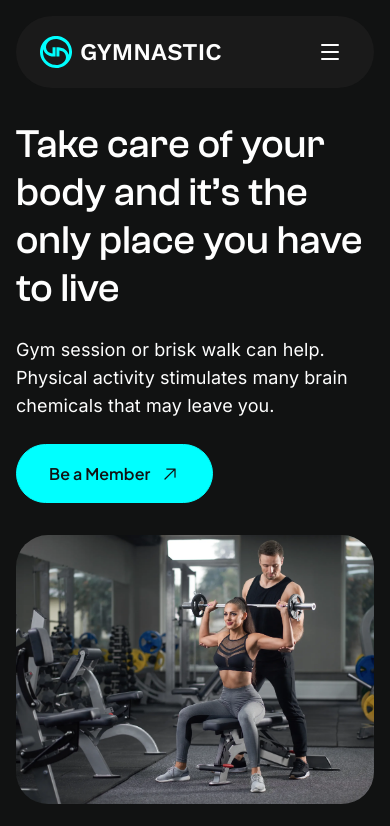
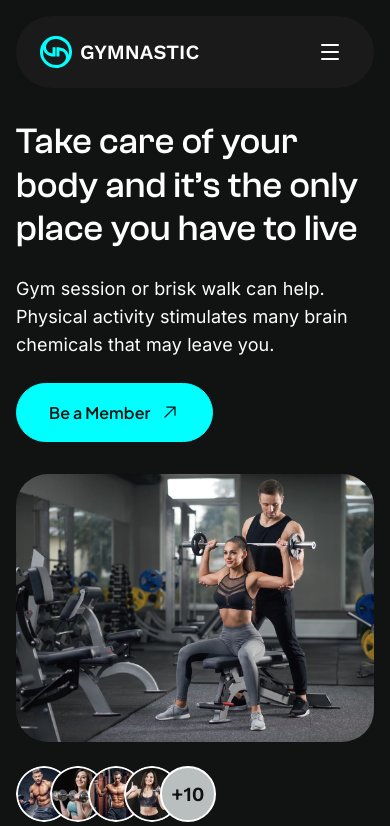
Before and after one commit to nooruiux/Fitness-Training-Website, a Next.js app: page / in a window 390 px wide. Shown: the top 826 px of the page. Built offline with nearby package versions, Linux system fonts and the light colour scheme; no server answers.

Commit message:
feat(responsive): fluid type and spacing tokens, gutter, safe areas and 14px phone copy

```diff
--- a/src/app/globals.css
+++ b/src/app/globals.css
@@ -43,21 +43,26 @@
   /* Letter-spacing used across every Figma text style */
   --tracking-figma: 0.005em;
 
-  /* Type scale */
-  --text-display: 3.5rem; /* 56 */
-  --text-display--line-height: 4.1875rem; /* 67 */
+  /* Breakpoints (sm 640, md 768, lg 1024, xl 1280, 2xl 1536 are Tailwind defaults) */
+  --breakpoint-xs: 23.4375rem; /* 375 */
+
+  /* Type scale — fluid from 375px to 1280px, reaching the exact Figma size at 1280 and above.
+     slope = (max − min) / 905px; +0.01rem on the intercept so 1280 clamps exactly to the max.
+     Line-heights keep the Figma ratio. */
+  --text-display: clamp(2.25rem, 1.7421rem + 2.2099vw, 3.5rem); /* 36 → 56 */
+  --text-display--line-height: calc(67 / 56); /* 67 at 56 */
   --text-display--letter-spacing: 0.005em;
-  --text-h2: 3rem; /* 48 */
-  --text-h2--line-height: 3.5rem; /* 56 */
+  --text-h2: clamp(2rem, 1.5956rem + 1.768vw, 3rem); /* 32 → 48 */
+  --text-h2--line-height: calc(56 / 48);
   --text-h2--letter-spacing: 0.005em;
-  --text-h3: 2.5rem; /* 40 */
-  --text-h3--line-height: 3rem; /* 48 */
+  --text-h3: clamp(1.75rem, 1.4492rem + 1.326vw, 2.5rem); /* 28 → 40 */
+  --text-h3--line-height: 1.2; /* 48 at 40 */
   --text-h3--letter-spacing: 0.005em;
-  --text-h4: 1.75rem; /* 28 */
-  --text-h4--line-height: 2.25rem; /* 36 */
+  --text-h4: clamp(1.375rem, 1.2296rem + 0.663vw, 1.75rem); /* 22 → 28 */
+  --text-h4--line-height: calc(36 / 28);
   --text-h4--letter-spacing: 0.005em;
-  --text-h5: 1.5rem; /* 24 */
-  --text-h5--line-height: 2rem; /* 32 */
+  --text-h5: clamp(1.25rem, 1.1564rem + 0.442vw, 1.5rem); /* 20 → 24 */
+  --text-h5--line-height: calc(32 / 24);
   --text-h5--letter-spacing: 0.005em;
   --text-h6: 1.25rem; /* 20 */
   --text-h6--line-height: 1.75rem; /* 28 */
@@ -99,9 +104,42 @@
   --blur-glass: 12px;
   --shadow-none: 0 0 #0000;
 
+  /* Fluid section spacing (56px on phones → Figma value at 1280 and above) */
+  --spacing-section: clamp(3.5rem, 1.8525rem + 7.0718vw, 7.5rem); /* 56 → 120 */
+  --spacing-section-hero: clamp(3.5rem, 1.9563rem + 6.6298vw, 7.25rem); /* 56 → 116 */
+  --spacing-section-sm: clamp(3.5rem, 2.8885rem + 2.6519vw, 5rem); /* 56 → 80 */
+
   /* Layout */
   --container-page: 75rem; /* 1200 */
   --container-testimonial: 75.375rem; /* 1206 */
+}
+
+/* Page gutter: 16 (<640) → 24 (640–1023) → 32 (1024–1279) → 0 (1280+, 1200px container). */
+:root {
+  --gutter: 1rem;
+}
+@media (width >= 40rem) {
+  :root {
+    --gutter: 1.5rem;
+  }
+}
+@media (width >= 64rem) {
+  :root {
+    --gutter: 2rem;
+  }
+}
+@media (width >= 80rem) {
+  :root {
+    --gutter: 0rem;
+  }
+}
+
+/* Phones (portrait, or landscape with a short viewport): 12px copy is raised to 14px.
+   Tablets and desktop keep Figma's 12px. */
+@media (width < 48rem), (orientation: landscape) and (max-height: 32rem) {
+  :root {
+    --text-body-sm: 0.875rem;
+  }
 }
 
 @layer base {
@@ -136,6 +174,12 @@
   }
 }
 
+/* Container side padding: the gutter, or the device safe area when that is larger. */
+@utility px-gutter {
+  padding-left: max(var(--gutter), env(safe-area-inset-left));
+  padding-right: max(var(--gutter), env(safe-area-inset-right));
+}
+
 @utility mask-hero-notch {
   mask-image: url("/masks/hero-notch.svg");
   mask-size: 100% 100%;
--- a/src/app/layout.tsx
+++ b/src/app/layout.tsx
@@ -28,6 +28,7 @@ export const metadata: Metadata = {
 export const viewport: Viewport = {
   themeColor: "#111212",
   colorScheme: "dark",
+  viewportFit: "cover", // lets env(safe-area-inset-*) report the notch / home-indicator insets
 };
 
 const jsonLd = {
--- a/src/components/sections/CTA.tsx
+++ b/src/components/sections/CTA.tsx
@@ -6,14 +6,14 @@ import { cta } from "@/data/cta";
 
 export function CTA() {
   return (
-    <section aria-labelledby="cta-heading" className="py-20 xl:py-30">
+    <section aria-labelledby="cta-heading" className="py-section">
       <Container>
         <Reveal className="relative flex flex-col items-center gap-8 overflow-hidden rounded-4xl px-6 pt-10 md:px-12 xl:block xl:h-93 xl:overflow-visible xl:rounded-none xl:p-0">
           <div aria-hidden className="bg-cta-gradient absolute inset-0 xl:mask-cta-notch" />
 
           <div className="relative flex flex-col items-start gap-10 self-stretch xl:absolute xl:top-20.5 xl:left-24">
             <div className="flex flex-col gap-5 text-grey-700">
-              <h2 id="cta-heading" className="font-display text-h4 font-medium md:text-h3 xl:whitespace-nowrap">
+              <h2 id="cta-heading" className="font-display text-h3 font-medium xl:whitespace-nowrap">
                 {cta.heading}
               </h2>
               <p className="text-body-xl xl:w-115.25">{cta.text}</p>
--- a/src/components/sections/Hero.tsx
+++ b/src/components/sections/Hero.tsx
@@ -33,10 +33,10 @@ function TrainersBadge() {
 
 export function Hero() {
   return (
-    <section id="home" aria-labelledby="hero-heading" className="scroll-mt-28 pt-8 pb-20 xl:pt-16 xl:pb-29">
+    <section id="home" aria-labelledby="hero-heading" className="scroll-mt-28 pt-8 pb-section-hero xl:pt-16">
       <Container>
         <div className="relative z-10 flex flex-col gap-6 short:flex-row short:gap-8 xl:flex-row xl:gap-21.75">
-          <h1 id="hero-heading" className="font-display text-h3 font-medium text-white short:w-1/2 short:shrink-0 md:text-display xl:w-142.75">
+          <h1 id="hero-heading" className="font-display text-display font-medium text-white short:w-1/2 short:shrink-0 xl:w-142.75">
             {hero.heading}
           </h1>
           <div className="flex flex-col items-start gap-6 short:min-w-0 short:flex-1 xl:w-115.25 xl:pt-1.5">
--- a/src/components/sections/Membership.tsx
+++ b/src/components/sections/Membership.tsx
@@ -67,7 +67,7 @@ function PlanCard({ plan }: { plan: Plan }) {
 
 export function Membership() {
   return (
-    <section id="membership" aria-labelledby="membership-heading" className="scroll-mt-28 pb-20 xl:pb-30">
+    <section id="membership" aria-labelledby="membership-heading" className="scroll-mt-28 pb-section">
       <Container className="flex flex-col items-center gap-14">
         <Reveal>
           <SectionHeading
--- a/src/components/sections/Navbar.tsx
+++ b/src/components/sections/Navbar.tsx
@@ -126,7 +126,7 @@ export function Navbar() {
   }, [open, close]);
 
   return (
-    <header className="sticky top-0 z-50 pt-4 xl:pt-6">
+    <header className="sticky top-0 z-50 pt-[max(1rem,env(safe-area-inset-top))] xl:pt-6">
       <Container>
         <nav
           aria-label="Primary"
--- a/src/components/sections/ShapeBody.tsx
+++ b/src/components/sections/ShapeBody.tsx
@@ -122,11 +122,11 @@ function BookingCard() {
 export function ShapeBody() {
   const { heading, text, cta } = shapeBody;
   return (
-    <section id="class" aria-labelledby="shape-heading" className="scroll-mt-28 pt-20 pb-20 xl:pb-30">
+    <section id="class" aria-labelledby="shape-heading" className="scroll-mt-28 pt-section-sm pb-section">
       <Container className="relative xl:h-177.5">
         <Reveal className="relative flex flex-col items-start gap-8 xl:absolute xl:top-37.25 xl:left-0 xl:w-167.75">
           <div className="flex flex-col gap-4">
-            <h2 id="shape-heading" className="font-display text-h4 font-medium text-white md:text-h3 xl:w-87.5">
+            <h2 id="shape-heading" className="font-display text-h3 font-medium text-white xl:w-87.5">
               {heading.before}
               <span className="text-primary">{heading.highlight}</span>
               {heading.after}
--- a/src/components/sections/WhyUs.tsx
+++ b/src/components/sections/WhyUs.tsx
@@ -19,7 +19,7 @@ function FeatureItem({ feature }: { feature: Feature }) {
         />
       </div>
       <div className="flex flex-col gap-2">
-        <h3 className="font-display text-h5 font-medium text-white md:text-h4 xl:whitespace-nowrap">{feature.title}</h3>
+        <h3 className="font-display text-h4 font-medium text-white xl:whitespace-nowrap">{feature.title}</h3>
         <p className={cn("text-body-md text-white/96", feature.textClassName)}>{feature.text}</p>
       </div>
     </li>
--- a/src/components/ui/Container.tsx
+++ b/src/components/ui/Container.tsx
@@ -5,12 +5,12 @@ type ContainerProps<T extends ElementType> = {
   as?: T;
 } & ComponentPropsWithoutRef<T>;
 
-/** 1200px Figma content width, centred, with a 16px gutter below that width. */
+/** 1200px Figma content width, centred; fluid gutter (16/24/32px) below 1280px. */
 export function Container<T extends ElementType = "div">({
   as,
   className,
   ...props
 }: ContainerProps<T>) {
   const Component = as ?? "div";
-  return <Component className={cn("mx-auto w-full max-w-page px-4 xl:px-0", className)} {...props} />;
+  return <Component className={cn("mx-auto w-full max-w-page px-gutter", className)} {...props} />;
 }
--- a/src/components/ui/SectionHeading.tsx
+++ b/src/components/ui/SectionHeading.tsx
@@ -35,7 +35,7 @@ export function SectionHeading({
         id={id}
         className={cn(
           "font-display font-medium text-white",
-          size === "h2" ? "text-h3 md:text-h2" : "text-h4 md:text-h3",
+          size === "h2" ? "text-h2" : "text-h3",
           titleClassName,
         )}
       >
```
